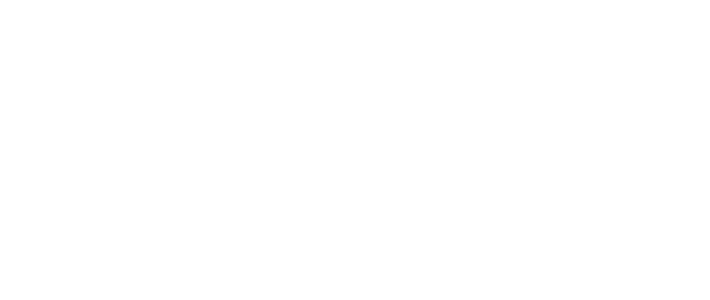
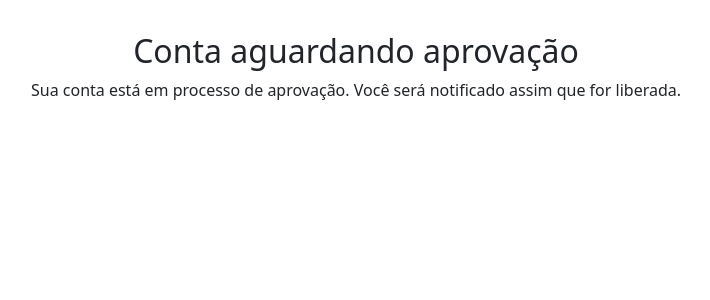
Before and after one commit to ViniPolonio/erp-knapp, a React (Vite) app: page /aguardando-aprovacao in a window 1280 px wide. Before the commit this address had no page. Shown: the top 300 px of the page, without its empty margins (284-994 px from the left). Built offline with nearby package versions, Linux system fonts and the light colour scheme.

Commit message:
validation status user

```diff
--- a/src/App.jsx
+++ b/src/App.jsx
@@ -5,6 +5,8 @@ import Layout from './components/Layout/Layout'
 import './index.css'
 import Home from './pages/Home/Home'
 import UsersApprove from './pages/UsersApprove/UsersApprove'
+import AwaitingApprove from './pages/AwaitingApprove/AwaitingApprove'
+import PrivateRoute from './components/Private/PrivateRoute'
 
 function App() {
   return (
@@ -12,13 +14,15 @@ function App() {
       <Routes>
         <Route path="/login" element={<Login />} />
         <Route path="/register" element={<Register />} />
+        <Route path="/aguardando-aprovacao" element={<AwaitingApprove />} />
 
+        <Route element={<PrivateRoute />}>
+          <Route element={<Layout />}>
+            <Route path="/home" element={<Home />} />
+            <Route path="/users-approve" element={<UsersApprove />} />
+          </Route>
+        </Route>
 
-        <Route element={<Layout />}>
-          <Route path="/home" element={<Home />} />
-          <Route path="/users-approve" element={<UsersApprove />} />
-
-        </Route>
       </Routes>
     </Router>
   )
--- /dev/null
+++ b/src/components/Private/PrivateRoute.jsx
@@ -0,0 +1,14 @@
+// src/components/PrivateRoute.jsx
+import { Navigate, Outlet } from 'react-router-dom'
+
+const PrivateRoute = () => {
+  const user = JSON.parse(sessionStorage.getItem("user"))
+
+  if (!user || user.status === 0) {
+    return <Navigate to="/aguardando-aprovacao" replace />
+  }
+
+  return <Outlet />
+}
+
+export default PrivateRoute
--- /dev/null
+++ b/src/pages/AwaitingApprove/AwaitingApprove.jsx
@@ -0,0 +1,13 @@
+// src/pages/AwaitingApprove/AwaitingApprove.jsx
+const AwaitingApprove = () => {
+    return (
+      <div style={{ padding: "2rem", textAlign: "center" }}>
+        <h2>Conta aguardando aprovação</h2>
+        <p>
+          Sua conta está em processo de aprovação. Você será notificado assim que for liberada.
+        </p>
+      </div>
+    );
+  };
+
+  export default AwaitingApprove;
```
